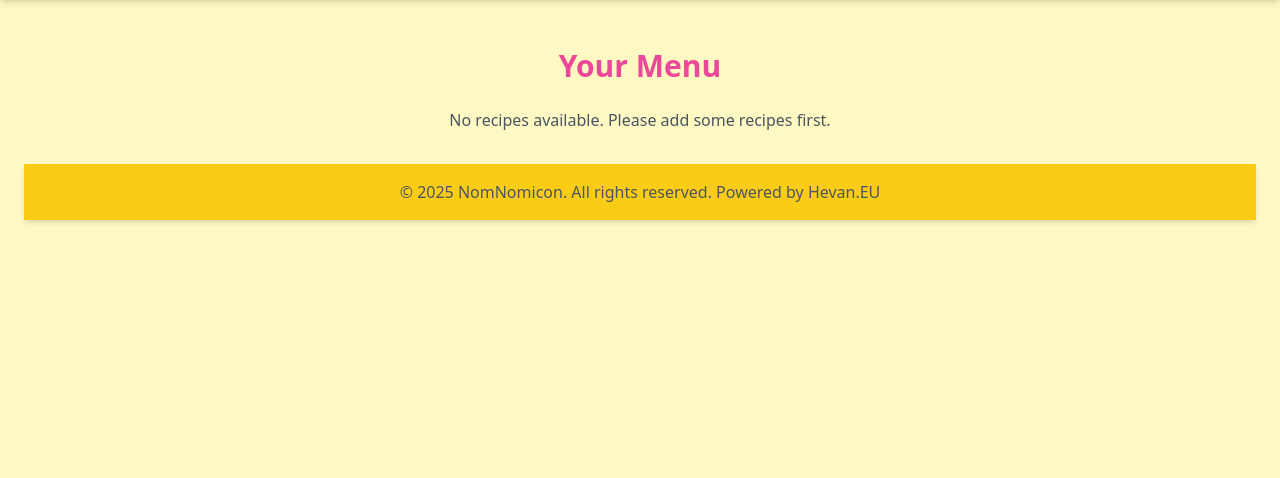
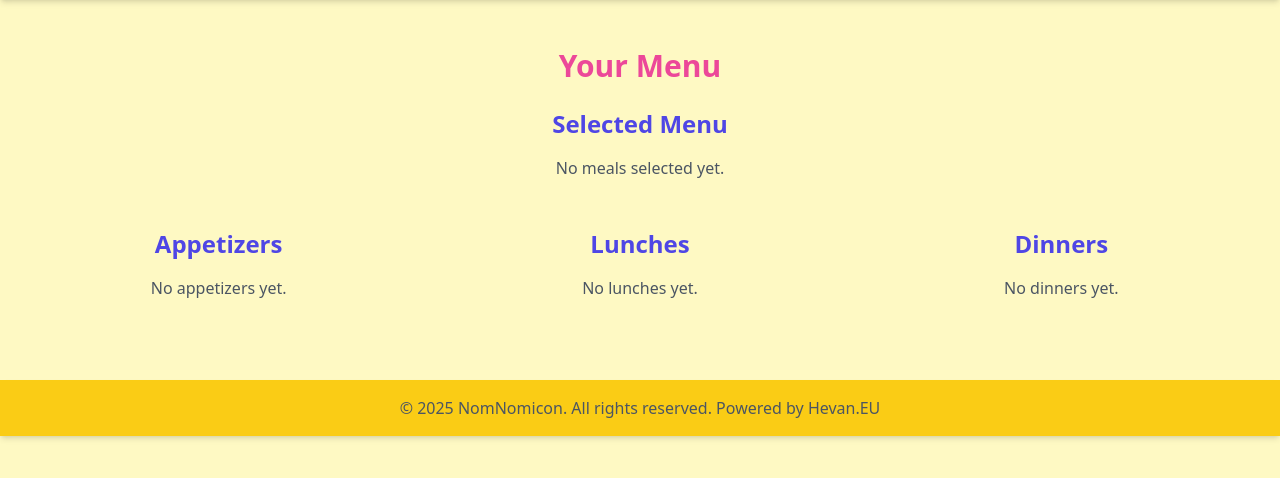
Before and after one commit to NickHemerycke/NomNomicon, a Flask app: page /menu in a window 1280 px wide. Shown: the part 60-538 px from the top of the page. Run offline with Flask 3, Linux system fonts and the light colour scheme; data that the repository does not hold is empty; some libraries are stand-ins or nearby versions.

Commit message:
better now

```diff
--- a/app.py
+++ b/app.py
@@ -34,12 +34,31 @@ def home():
 
 @app.route('/list')
 def list():
-    return render_template("list.html")
+    Recipes = Recipe.query.filter_by(selected=True).all()
+    return render_template("list.html", Recipes=Recipes)
 
 @app.route('/menu')
 def menu():
-    recipes = Recipe.query.all()
-    return render_template("menu.html", recipes=recipes)
+    appetizers = Recipe.query.filter_by(type="appetizer").all()
+    lunch = Recipe.query.filter_by(type="lunch").all()
+    dinner = Recipe.query.filter_by(type="dinner").all()
+    selected = Recipe.query.filter_by(selected=True).all()
+    return render_template("menu.html", appetizers=appetizers, lunch=lunch, dinner=dinner, selected=selected)
+
+
+@app.route('/add-to-menu', methods=['POST'])
+def add_to_menu():
+    recipe_id = request.form.get("recipe_id")
+    recipe = Recipe.query.get(recipe_id)
+    if recipe:
+        recipe.selected = True
+        db.session.commit()
+        flash(f"{recipe.name} added to your menu!", "success")
+    else:
+        flash("Recipe not found.", "error")
+    return redirect(url_for("menu"))
+
+
 
 @app.route('/submit-recipe', methods=['POST'])
 def submit_recipe():
--- a/config.py
+++ b/config.py
@@ -1,8 +1,12 @@
 import os
 
 class Config:
+    # Postgres Cloud SQL connection via Unix socket
     SQLALCHEMY_DATABASE_URI = (
         f"postgresql+psycopg2://{os.environ['DB_USER']}:{os.environ['DB_PASSWORD']}@/"
         f"{os.environ['DB_NAME']}?host=/cloudsql/{os.environ['DB_HOST']}"
     )
     SQLALCHEMY_TRACK_MODIFICATIONS = False
+
+    # SECRET_KEY required for flash messages and sessions
+    SECRET_KEY = os.environ.get('SECRET_KEY', 'dev')  # fallback if env var missing
--- a/templates/home.html
+++ b/templates/home.html
@@ -1,4 +1,4 @@
-{% extends "base.html" %}
+% extends "base.html" %}
 
 {% block content %}
 <div class="bg-gradient-to-r from-yellow-400 via-red-400 to-pink-500">
--- a/templates/menu.html
+++ b/templates/menu.html
@@ -1,16 +1,33 @@
 {% extends "base.html"%}
-
 
 {% block content %}
 <div class="container mx-auto px-6 py-12">
     <h1 class="text-3xl font-bold mb-6 text-center text-pink-500">Your Menu</h1>
 
-    {% if recipes %}
-        <div class="grid grid-cols-1 md:grid-cols-2 lg:grid-cols-3 gap-6">
-            {% for recipe in recipes %}
+    <!-- Selected Menu -->
+    <div class="mb-12">
+        <h2 class="text-2xl font-semibold mb-4 text-indigo-600 text-center">Selected Menu</h2>
+        {% if selected %}
+            <ul class="list-disc list-inside bg-gray-100 rounded-lg p-6 shadow">
+                {% for recipe in selected %}
+                    <li class="text-lg text-gray-800 mb-2">{{ recipe.name }} ({{ recipe.type }})</li>
+                {% endfor %}
+            </ul>
+        {% else %}
+            <p class="text-gray-600 text-center">No meals selected yet.</p>
+        {% endif %}
+    </div>
+
+    <!-- Recipes by category -->
+    <div class="grid grid-cols-1 md:grid-cols-3 gap-8">
+        <!-- Appetizers -->
+        <div>
+            <h2 class="text-2xl font-semibold mb-4 text-indigo-600 text-center">Appetizers</h2>
+            {% if appetizers %}
+                <div class="space-y-6">
+                    {% for recipe in appetizers %}
                         <div class="bg-pink-500 rounded-lg shadow-md p-6">
-                    <h2 class="text-xl font-semibold mb-2 text-indigo-600">{{ recipe.name }}</h2>
-                    <p class="text-white mb-4"><strong>Category:</strong> {{ recipe.type }}</p>
+                            <h3 class="text-xl font-semibold mb-2 text-white">{{ recipe.name }}</h3>
                             <p class="text-white mb-4"><strong>Ingredients/Tags:</strong> {{ recipe.ingredients }}</p>
                             <form action="/add-to-menu" method="POST">
                                 <input type="hidden" name="recipe_id" value="{{ recipe.id }}">
@@ -20,7 +37,51 @@
                     {% endfor %}
                 </div>
             {% else %}
-        <p class="text-center text-gray-600">No recipes available. Please add some recipes first.</p>
+                <p class="text-gray-600 text-center">No appetizers yet.</p>
             {% endif %}
+        </div>
 
+        <!-- Lunches -->
+        <div>
+            <h2 class="text-2xl font-semibold mb-4 text-indigo-600 text-center">Lunches</h2>
+            {% if lunch %}
+                <div class="space-y-6">
+                    {% for recipe in lunch %}
+                        <div class="bg-pink-500 rounded-lg shadow-md p-6">
+                            <h3 class="text-xl font-semibold mb-2 text-white">{{ recipe.name }}</h3>
+                            <p class="text-white mb-4"><strong>Ingredients/Tags:</strong> {{ recipe.ingredients }}</p>
+                            <form action="/add-to-menu" method="POST">
+                                <input type="hidden" name="recipe_id" value="{{ recipe.id }}">
+                                <button type="submit" class="bg-white text-black px-4 py-2 rounded hover:bg-indigo-700 transition">Add to Menu</button>
+                            </form>
+                        </div>
+                    {% endfor %}
+                </div>
+            {% else %}
+                <p class="text-gray-600 text-center">No lunches yet.</p>
+            {% endif %}
+        </div>
+
+        <!-- Dinners -->
+        <div>
+            <h2 class="text-2xl font-semibold mb-4 text-indigo-600 text-center">Dinners</h2>
+            {% if dinner %}
+                <div class="space-y-6">
+                    {% for recipe in dinner %}
+                        <div class="bg-pink-500 rounded-lg shadow-md p-6">
+                            <h3 class="text-xl font-semibold mb-2 text-white">{{ recipe.name }}</h3>
+                            <p class="text-white mb-4"><strong>Ingredients/Tags:</strong> {{ recipe.ingredients }}</p>
+                            <form action="/add-to-menu" method="POST">
+                                <input type="hidden" name="recipe_id" value="{{ recipe.id }}">
+                                <button type="submit" class="bg-white text-black px-4 py-2 rounded hover:bg-indigo-700 transition">Add to Menu</button>
+                            </form>
+                        </div>
+                    {% endfor %}
+                </div>
+            {% else %}
+                <p class="text-gray-600 text-center">No dinners yet.</p>
+            {% endif %}
+        </div>
+    </div>
+</div>
 {% endblock %}
```
Also changed, not shown: templates/list.html (+15 -0 lines). Lines whose indentation alone changed are shown as unchanged.
